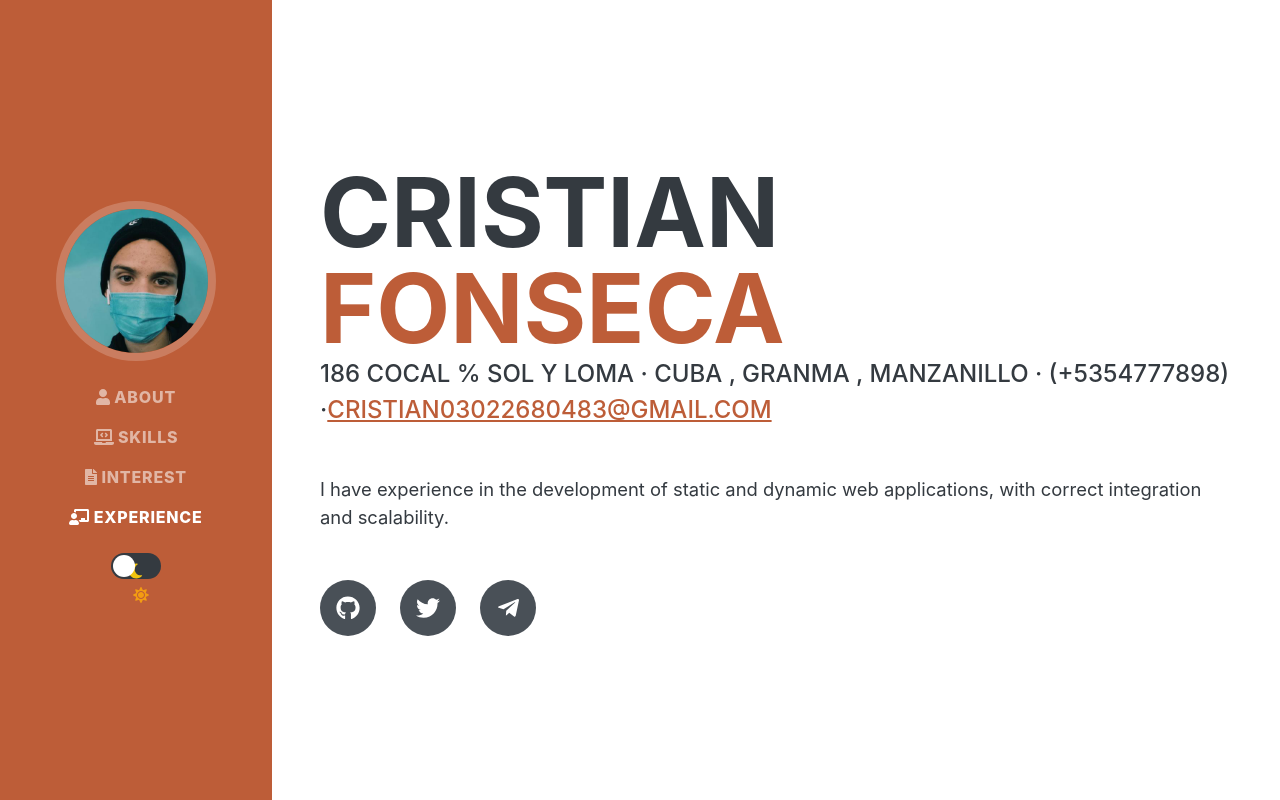
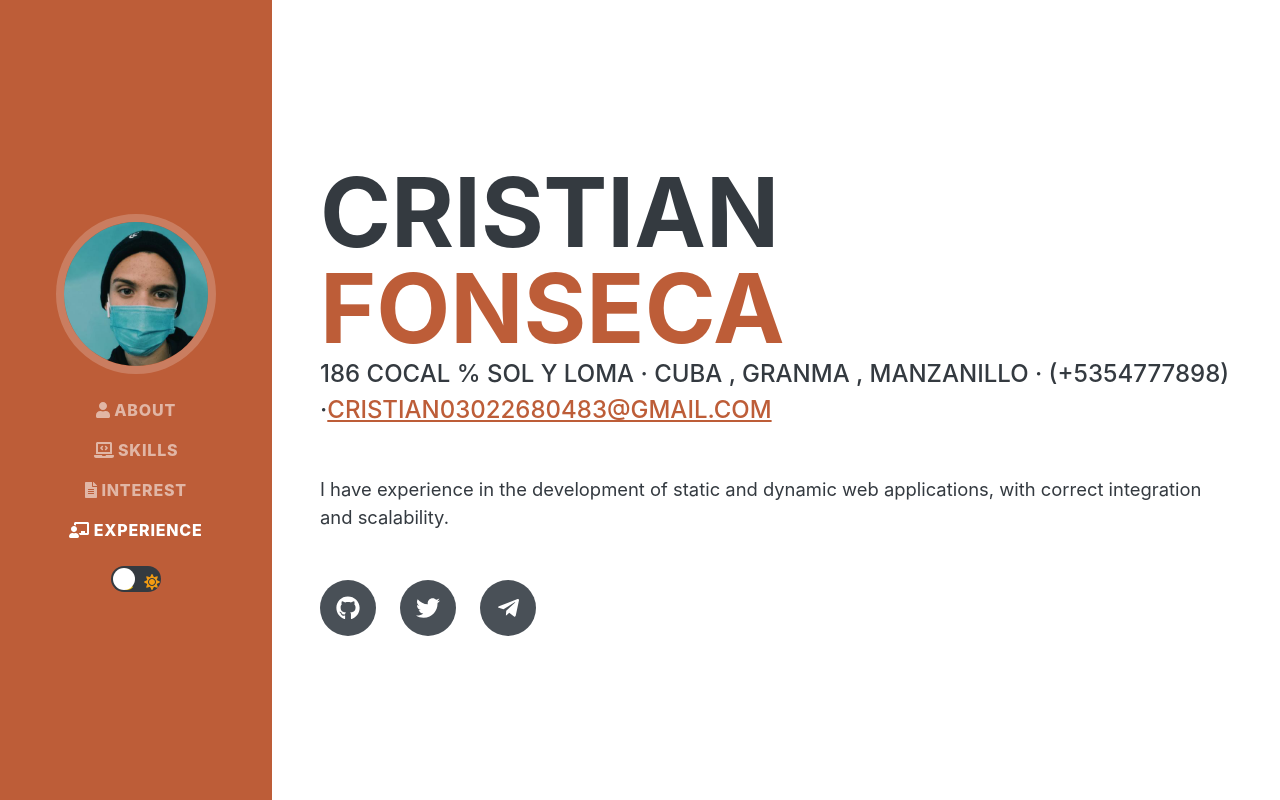
Before and after one commit to kuzeofficial/opencv, a React (Create React App) app: page / in a window 1280 px wide. Shown: the top 800 px of the page. Built offline with nearby package versions, Linux system fonts and the light colour scheme; a web font is replaced by a local one.

Commit message:
Fixed bug with darkmode in responsive

```diff
--- a/src/components/navbar/switch.css
+++ b/src/components/navbar/switch.css
@@ -5,16 +5,27 @@
     opacity:0;
     position: absolute;
 }
+@media (max-width: 786px){
+    .label{
+        display: flex;
+    }
+}
 .label{
     background-color: #343a40;
+    justify-content: space-between;
     display: inline-block;
     align-items: center;
-    justify-content: space-between;
     border-radius: 50px;
     position: relative;
-    padding: 5.2px;
+    padding-top: 4px;
+    padding-left: 5px;
     height: 26px;
     width: 50px;
+}
+@media (max-width: 786px) {
+    .label{
+        padding-top: 1px ;
+    }
 }
 .ball{
     background-color: white;
@@ -31,9 +42,8 @@
 }
 .fa-moon{
     color: #f1c40f;
-    padding-right: 1px;
 }
 .fa-sun{
     color: #f39c12;
-    margin-left: 10px;
+    margin-left: 10px !important;
 }
```
